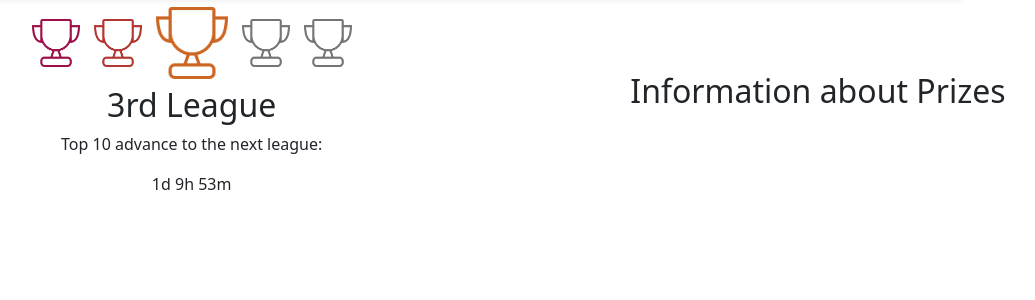
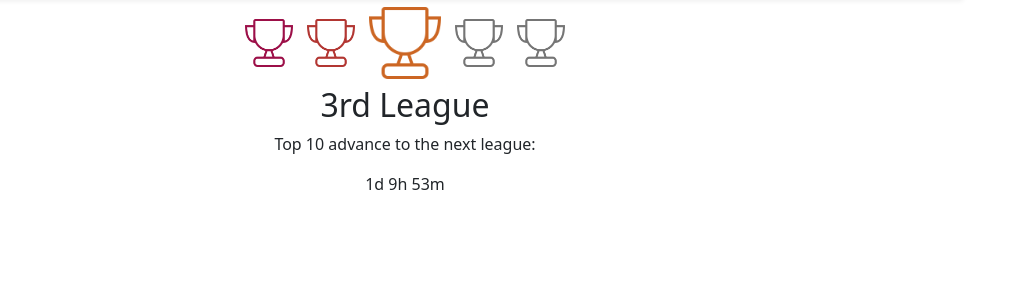
Before and after one commit to armando-s/hack, a Python web app: template flask/templates/leaderboard.html in a window 1280 px wide. Shown: the part 46-346 px from the top of the page, without its empty margins (235-1270 px from the left). Run offline with Jinja, Linux system fonts and the light colour scheme; the template is opened without the code that fills it, so the values that code supplies are empty; some libraries are stand-ins or nearby versions.

Commit message:
updated leaderboard

```diff
--- a/flask/templates/leaderboard.html
+++ b/flask/templates/leaderboard.html
@@ -43,6 +43,10 @@ img{
     width: 72px;
 }
 
+.leaderboard_badge{
+    width: 24px;
+}
+
 .league_table{
     margin: auto;
 }
@@ -58,9 +62,6 @@ img{
 
 {% block body %}
 
-    <div class="container-fluid">
-        <div class="row">
-        <div class="col-md-8" id="div1">
     <div class="container">
         <div align="center">
             <table class="league_table">
@@ -73,7 +74,6 @@ img{
             <h2>3rd League</h2>
             <p>Top 10 advance to the next league:</p>
             <p id="demo"></p>
-
         </div>
 
 
@@ -91,13 +91,6 @@ img{
             {% endfor %}
         </table>
     </div>
-        </div>
-        <div class="col-md-4" id="div2">
-            <br><br><br>
-            <h2>Information about Prizes</h2>
-        </div>
-        </div>
-    </div>
 
 </body>
 
```
Also changed, not shown: flask/app.py (+4 -11 lines). Lines whose indentation alone changed are shown as unchanged.
